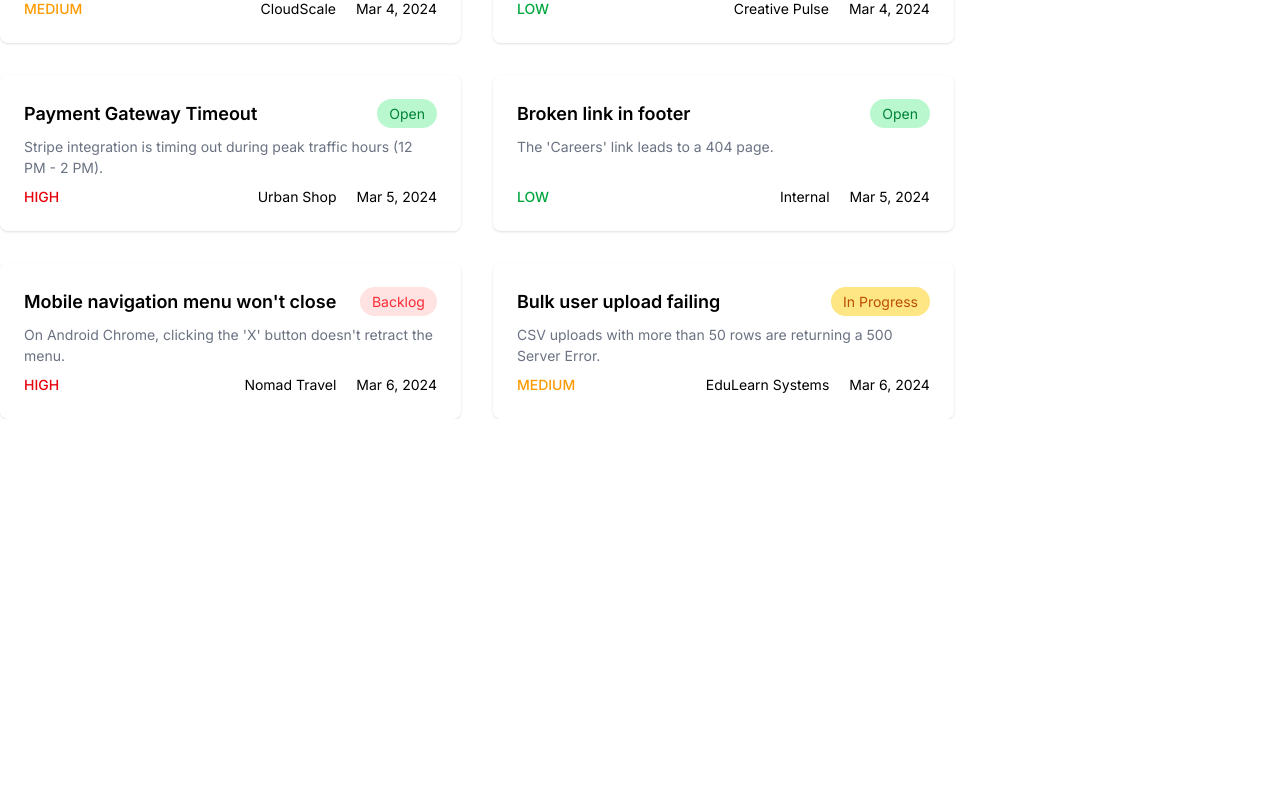
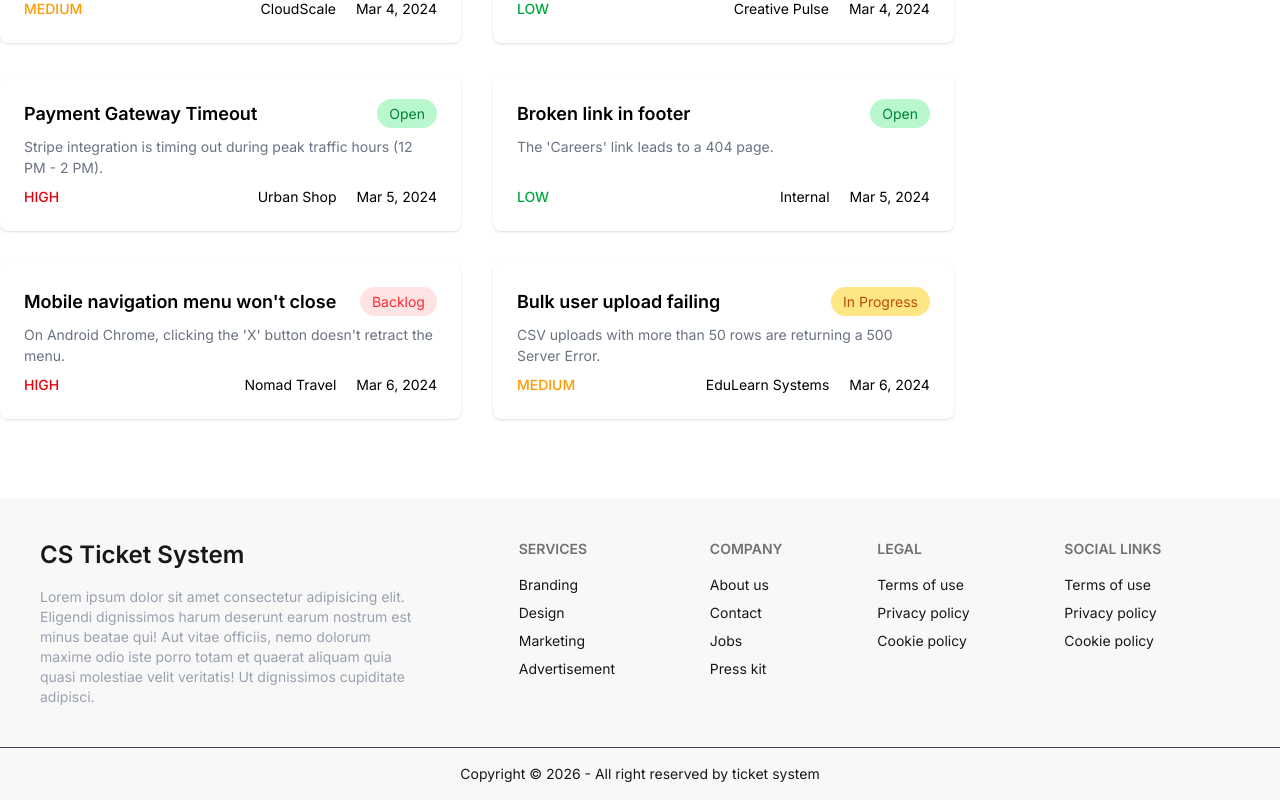
Before and after one commit to hasibulislamha01/Cutomer-management, a React (Vite) app: page / in a window 1280 px wide. Shown: the part 1112-1912 px from the top of the page. Before the commit the page ends 1531 px from the top, so only its background shows below. Built offline with nearby package versions, Linux system fonts and the light colour scheme.

Commit message:
footer added

```diff
--- a/src/App.jsx
+++ b/src/App.jsx
@@ -3,6 +3,7 @@ import { Suspense } from 'react'
 import './App.css'
 import Navbar from './components/layout/Navbar'
 import Tickets from './components/Tickets'
+import Footer from './components/shared/Footer'
 
 const fetchTickets = fetch("/public/tickets.json").then(res => res.json())
 
@@ -19,7 +20,7 @@ function App() {
           <Tickets fetchTickets={fetchTickets} />
         </Suspense>
       </div>
-
+      <Footer />
     </div>
   )
 }
--- /dev/null
+++ b/src/components/shared/Footer.jsx
@@ -0,0 +1,52 @@
+import React from 'react'
+
+export default function Footer() {
+    return (
+        <div className='mt-20'>
+            <footer className="footer sm:footer-horizontal bg-base-200 text-base-content p-10">
+                <aside>
+
+                    <h1 className='text-2xl font-semibold mb-2'>
+                        CS Ticket System
+                    </h1>
+                    <p className='max-w-96 text-gray-400'>
+                        Lorem ipsum dolor sit amet consectetur adipisicing elit. Eligendi dignissimos harum deserunt earum nostrum est minus beatae qui! Aut vitae officiis, nemo dolorum maxime odio iste porro totam et quaerat aliquam quia quasi molestiae velit veritatis! Ut dignissimos cupiditate adipisci.
+                    </p>
+                </aside>
+                <nav>
+                    <h6 className="footer-title">Services</h6>
+                    <a className="link link-hover">Branding</a>
+                    <a className="link link-hover">Design</a>
+                    <a className="link link-hover">Marketing</a>
+                    <a className="link link-hover">Advertisement</a>
+                </nav>
+                <nav>
+                    <h6 className="footer-title">Company</h6>
+                    <a className="link link-hover">About us</a>
+                    <a className="link link-hover">Contact</a>
+                    <a className="link link-hover">Jobs</a>
+                    <a className="link link-hover">Press kit</a>
+                </nav>
+                <nav>
+                    <h6 className="footer-title">Legal</h6>
+                    <a className="link link-hover">Terms of use</a>
+                    <a className="link link-hover">Privacy policy</a>
+                    <a className="link link-hover">Cookie policy</a>
+                </nav>
+                <nav>
+                    <h6 className="footer-title">Social Links</h6>
+                    <a className="link link-hover">Terms of use</a>
+                    <a className="link link-hover">Privacy policy</a>
+                    <a className="link link-hover">Cookie policy</a>
+                </nav>
+            </footer>
+            <div>
+                <footer className="footer sm:footer-horizontal footer-center bg-base-200 text-base-content p-4 border-t border-gray-700">
+                    <aside>
+                        <p>Copyright © {new Date().getFullYear()} - All right reserved by ticket system</p>
+                    </aside>
+                </footer>
+            </div>
+        </div>
+    )
+}
```
